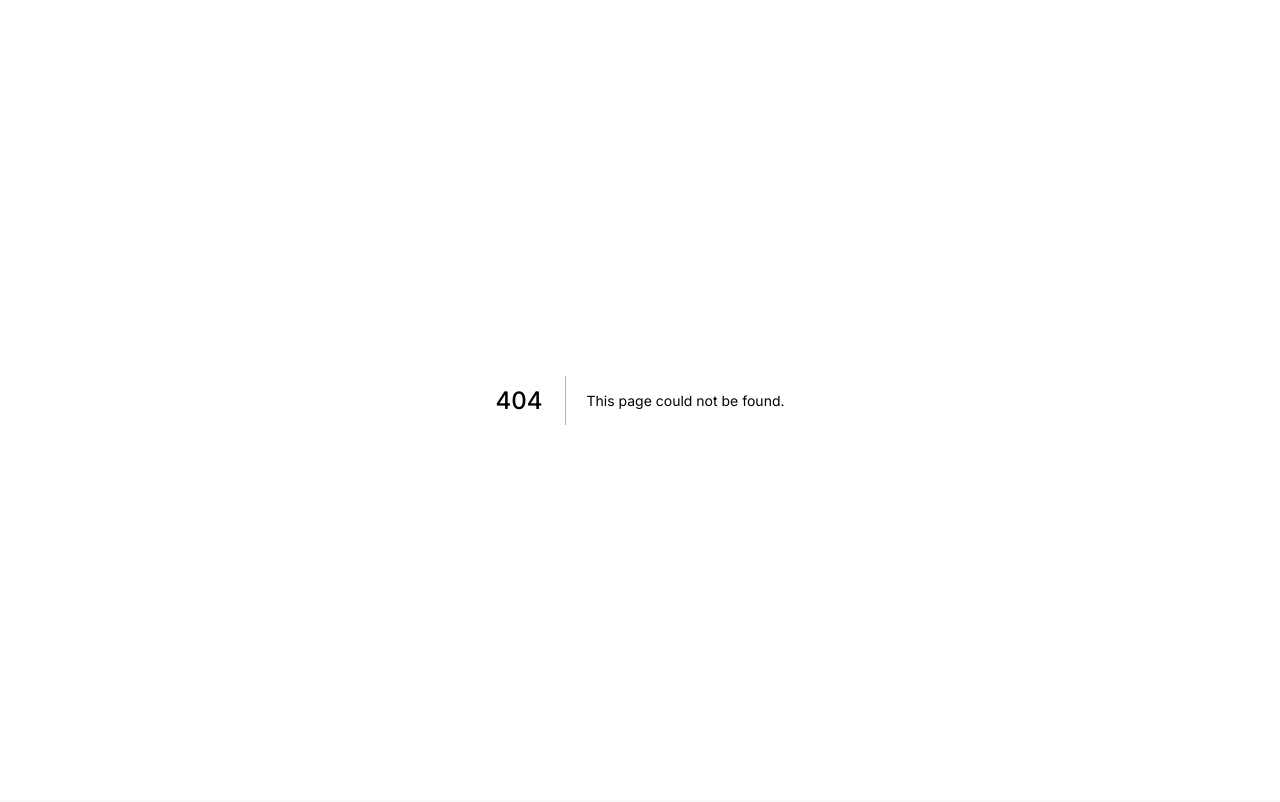
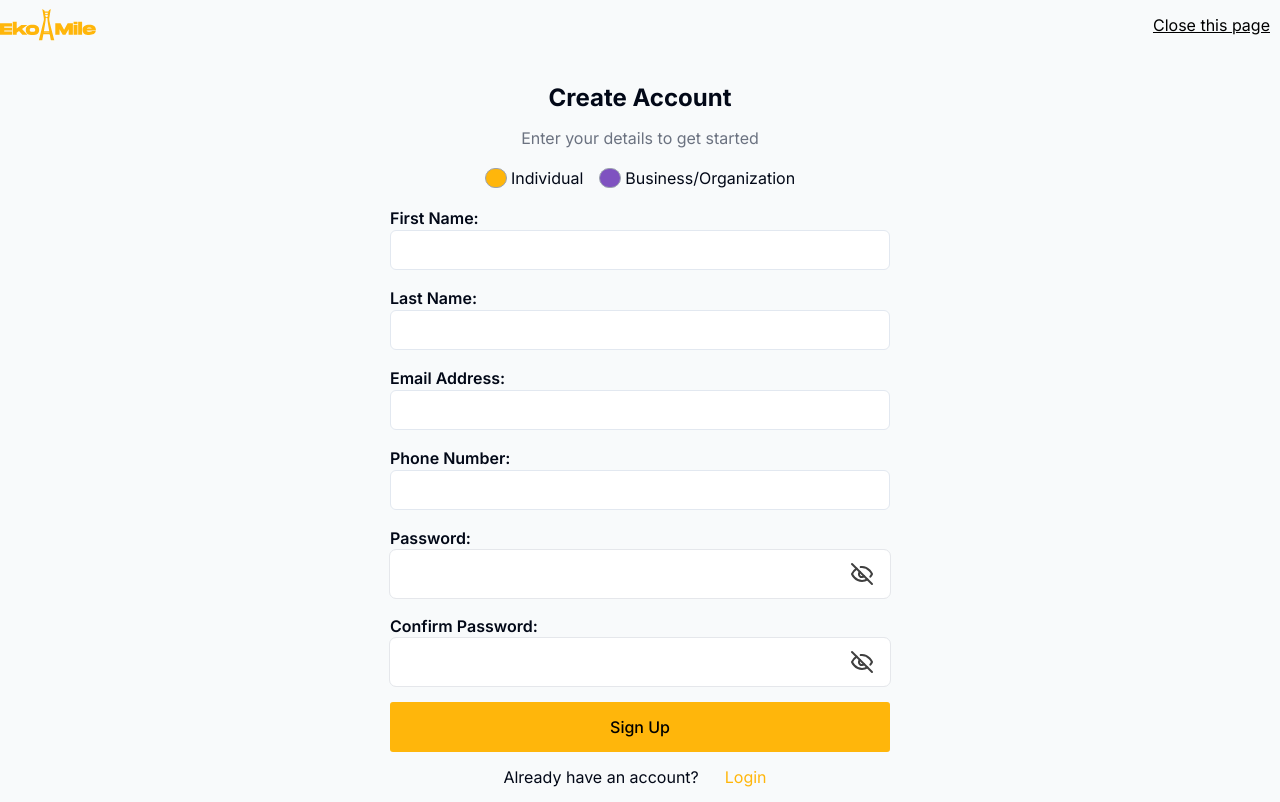
Before and after one commit to ieadeleke/dashboard, a Next.js app: page /signup in a window 1280 px wide. Before the commit this address had no page. Built offline with nearby package versions, Linux system fonts and the light colour scheme.

Commit message:
added signup page

```diff
--- /dev/null
+++ b/src/components/page_components/dashboard/auth/sign-up/IndividualSignUpForm.tsx
@@ -0,0 +1,69 @@
+import { RegularTextInput } from "@/components/input/RegularTextInput";
+import { TextField } from "@/components/input/InputText";
+import { IconButton } from "@/components/buttons/IconButton";
+import { EyeIcon, EyeOffIcon } from "lucide-react";
+import { useState } from "react";
+import Button from "@/components/buttons";
+
+export const IndividualSignUpForm = () => {
+    const [showPassword, setShowPassword] = useState(false)
+    const [showPassword1, setShowPassword1] = useState(false)
+
+    function toggleShowPassword() {
+        setShowPassword((value) => !value)
+    }
+
+    function toggleShowPassword1() {
+        setShowPassword1((value) => !value)
+    }
+
+    return <div className='flex flex-col gap-4'>
+        <div className="w-full">
+            <p className="font-semibold">First Name:</p>
+            <RegularTextInput />
+        </div>
+
+        <div className="w-full">
+            <p className="font-semibold">Last Name:</p>
+            <RegularTextInput />
+        </div>
+
+        <div className="w-full">
+            <p className="font-semibold">Email Address:</p>
+            <RegularTextInput />
+        </div>
+
+        <div className="w-full">
+            <p className="font-semibold">Phone Number:</p>
+            <RegularTextInput />
+        </div>
+
+        <div className="w-full">
+            <p className="font-semibold">Password:</p>
+            <TextField.Container className="bg-white outline outline-1 outline-gray-200">
+                <TextField.Input />
+                <IconButton onClick={toggleShowPassword}>
+                    {showPassword ? <EyeIcon /> : <EyeOffIcon />}
+                </IconButton>
+            </TextField.Container>
+        </div>
+
+        <div className="w-full">
+            <p className="font-semibold">Confirm Password:</p>
+            <TextField.Container className="bg-white outline outline-1 outline-gray-200">
+                <TextField.Input />
+                <IconButton onClick={toggleShowPassword1}>
+                    {showPassword1 ? <EyeIcon /> : <EyeOffIcon />}
+                </IconButton>
+            </TextField.Container>
+        </div>
+
+        <div className="w-full flex flex-col">
+            <Button>Sign Up</Button>
+            <div className="flex items-center justify-center gap-4">
+                <p>Already have an account?</p>
+                <Button variant="text">Login</Button>
+            </div>
+        </div>
+    </div>
+}
--- /dev/null
+++ b/src/components/page_components/dashboard/auth/sign-up/OrganizationSignUpForm.tsx
@@ -0,0 +1,79 @@
+import { RegularTextInput } from "@/components/input/RegularTextInput";
+import { TextField } from "@/components/input/InputText";
+import { IconButton } from "@/components/buttons/IconButton";
+import { EyeIcon, EyeOffIcon } from "lucide-react";
+import { useState } from "react";
+import Button from "@/components/buttons";
+
+export const OrganizationSignUpForm = () => {
+    const [showPassword, setShowPassword] = useState(false)
+    const [showPassword1, setShowPassword1] = useState(false)
+
+    function toggleShowPassword() {
+        setShowPassword((value) => !value)
+    }
+
+    function toggleShowPassword1() {
+        setShowPassword1((value) => !value)
+    }
+
+    return <div className='flex flex-col gap-4'>
+        <div className="w-full">
+            <p className="font-semibold">Company Name:</p>
+            <RegularTextInput />
+        </div>
+
+        <div className="w-full">
+            <p className="font-semibold">Company Email Address:</p>
+            <RegularTextInput />
+        </div>
+
+        <div className="w-full">
+            <p className="font-semibold">Company Registration Number:</p>
+            <RegularTextInput />
+        </div>
+
+        <div className="w-full">
+            <p className="font-semibold">Company Phone Number:</p>
+            <RegularTextInput />
+        </div>
+
+        <div className="w-full">
+            <p className="font-semibold">Name of Contact Person:</p>
+            <RegularTextInput />
+        </div>
+
+        <div className="w-full">
+            <p className="font-semibold">Phone Number of Contact Person:</p>
+            <RegularTextInput />
+        </div>
+
+        <div className="w-full">
+            <p className="font-semibold">Password:</p>
+            <TextField.Container className="bg-white outline outline-1 outline-gray-200">
+                <TextField.Input />
+                <IconButton onClick={toggleShowPassword}>
+                    {showPassword ? <EyeIcon /> : <EyeOffIcon />}
+                </IconButton>
+            </TextField.Container>
+        </div>
+
+        <div className="w-full">
+            <p className="font-semibold">Confirm Password:</p>
+            <TextField.Container className="bg-white outline outline-1 outline-gray-200">
+                <TextField.Input />
+                <IconButton onClick={toggleShowPassword1}>
+                    {showPassword1 ? <EyeIcon /> : <EyeOffIcon />}
+                </IconButton>
+            </TextField.Container>
+        </div>
+
+        <div className="w-full flex flex-col">
+            <Button>Sign Up</Button>
+            <div className="flex items-center justify-center gap-4">
+                <p>Already have an account?</p>
+                <Button variant="text">Login</Button>
+            </div>
+        </div>
+    </div>
+}
--- /dev/null
+++ b/src/pages/signup.tsx
@@ -0,0 +1,53 @@
+import { Layout } from "@/components/layout";
+import Logo from "@/assets/icons/ic_logo.svg";
+import Button from "@/components/buttons";
+import { Checkbox } from "@/components/ui/checkbox";
+import { IndividualSignUpForm } from "@/components/page_components/dashboard/auth/sign-up/IndividualSignUpForm";
+import { useState } from "react";
+import { OrganizationSignUpForm } from "@/components/page_components/dashboard/auth/sign-up/OrganizationSignUpForm";
+
+export default function SignUp() {
+    const [formType, setFormType] = useState<"individual" | "organization">("individual")
+
+    function updateToIndividual() {
+        setFormType("individual")
+    }
+
+    function updateToOrganization() {
+        setFormType("organization")
+    }
+
+    return <Layout>
+        <div className="flex flex-col gap-8">
+            <div className="flex items-center">
+                <Logo className="text-primary" />
+                <div className="flex-1" />
+                <Button variant="text" className="text-black underline">Close this page</Button>
+            </div>
+
+            <div className="flex flex-col self-center items-center w-[500px] gap-4">
+                <div className="flex flex-col gap-3 text-center">
+                    <h1 className="font-bold text-2xl">Create Account</h1>
+                    <p className="text-gray-500">Enter your details to get started</p>
+                </div>
+
+                <div className="flex items-center gap-4">
+                    <div className="flex items-center gap-1">
+                        <Checkbox onCheckedChange={updateToIndividual} checked={formType == 'individual'} className="rounded-full w-5 h-5" />
+                        <p>Individual</p>
+                    </div>
+
+                    <div className="flex items-center gap-1">
+                        <Checkbox onCheckedChange={updateToOrganization} checked={formType == 'organization'} className="rounded-full w-5 h-5" />
+                        <p>Business/Organization</p>
+                    </div>
+                </div>
+
+
+                <div className="w-full">
+                    {formType == 'individual' ? <IndividualSignUpForm /> : <OrganizationSignUpForm />}
+                </div>
+            </div>
+        </div>
+    </Layout>
+}
```
Also changed, not shown: src/assets/icons/ic_logo.svg.
